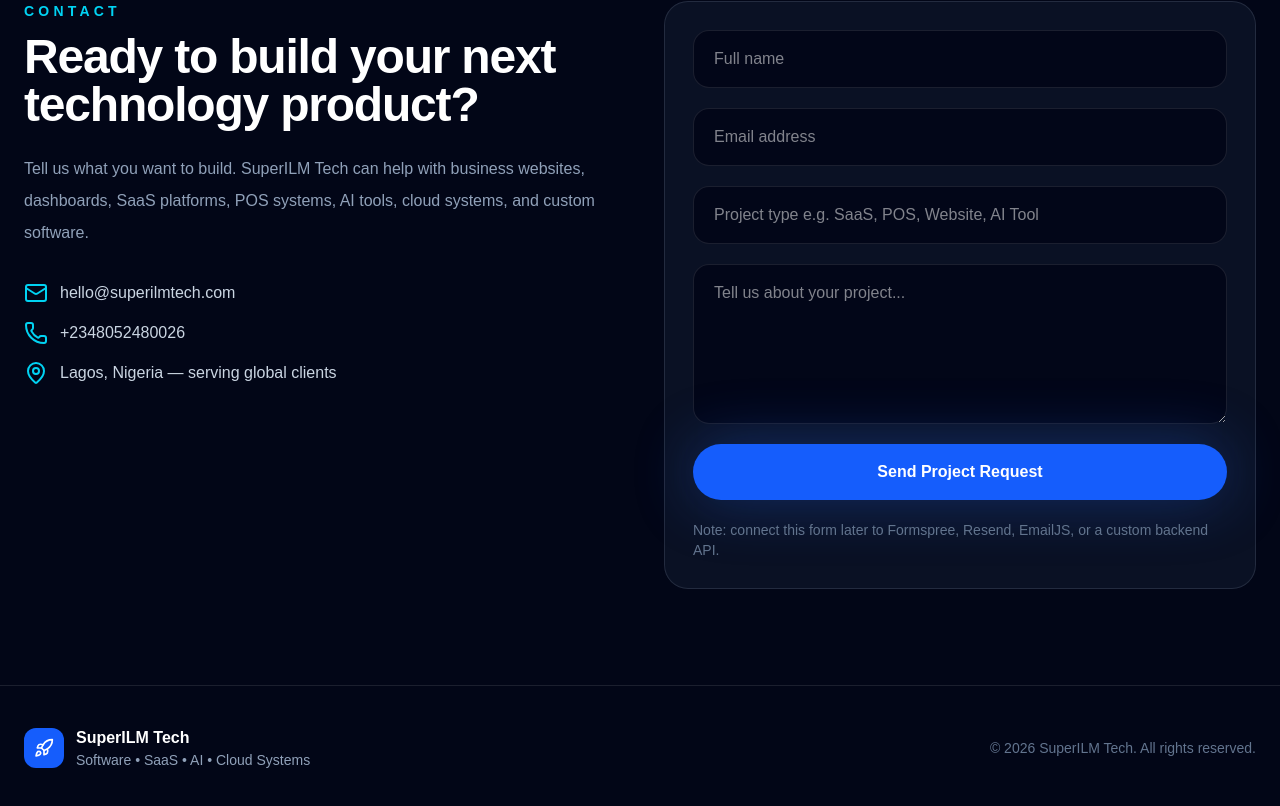
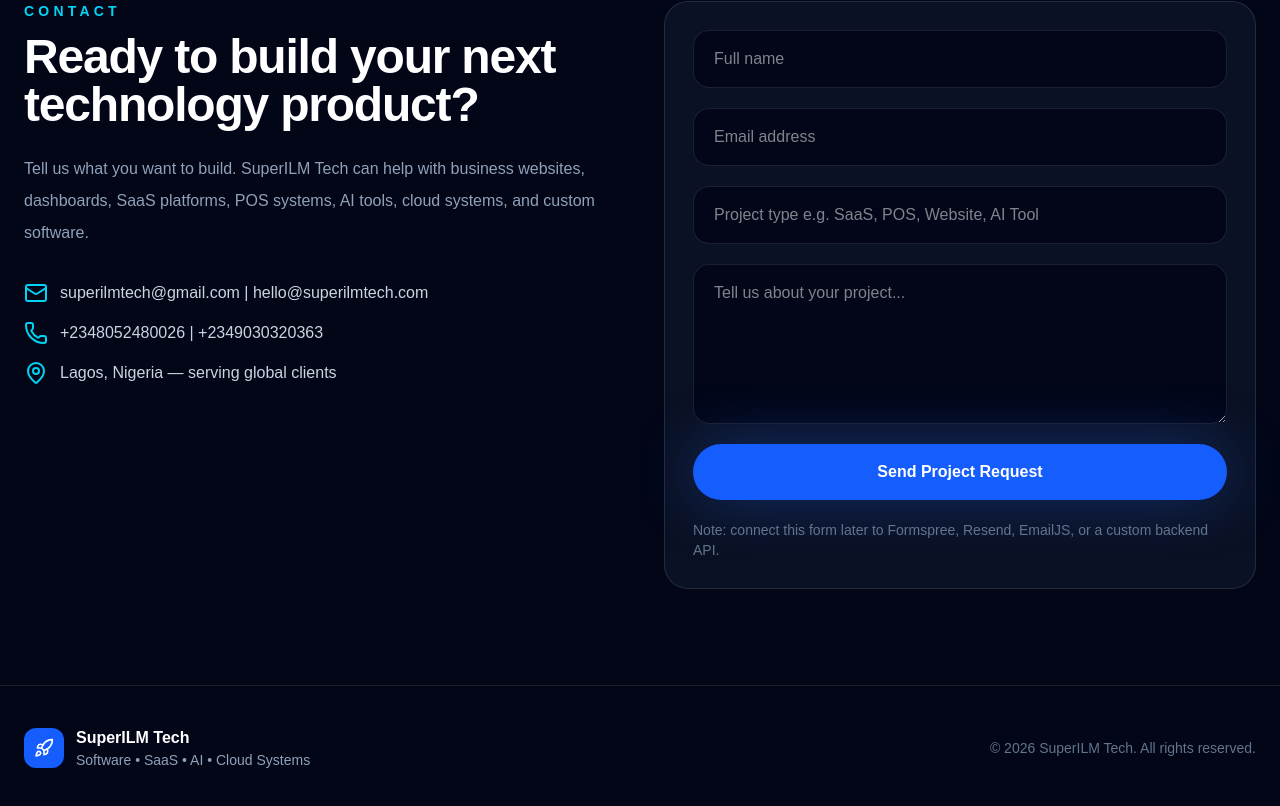
Before and after one commit to olayinkainchrist-dev/superilmtech, a Next.js app: page / in a window 1280 px wide. Shown: the part 6541-7347 px from the top of the page. Built offline with nearby package versions, Linux system fonts and the light colour scheme; no server answers.

Commit message:
contact update

```diff
--- a/components/Contact.tsx
+++ b/components/Contact.tsx
@@ -22,12 +22,12 @@ export default function Contact() {
           <div className="mt-8 space-y-4">
             <div className="flex items-center gap-3 text-slate-300">
               <Mail className="text-cyan-400" />
-              hello@superilmtech.com
+              superilmtech@gmail.com | hello@superilmtech.com
             </div>
 
             <div className="flex items-center gap-3 text-slate-300">
               <Phone className="text-cyan-400" />
-              +2348052480026
+              +2348052480026 | +2349030320363
             </div>
 
             <div className="flex items-center gap-3 text-slate-300">
```
